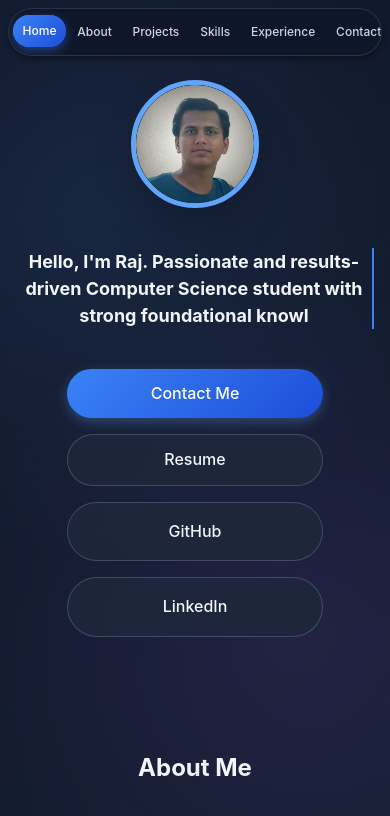
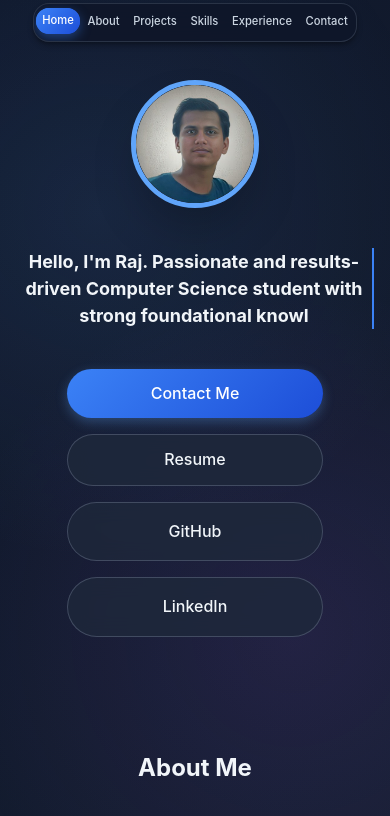
Before and after one commit to rajsingh04/portfolio.github.io, a plain HTML site: page index.html in a window 390 px wide. Shown: the top 816 px of the page. Drawn offline with Linux system fonts and the light colour scheme.

Commit message:
Adjust header and navigation styles for mobile

```diff
--- a/style.css
+++ b/style.css
@@ -1,3 +1,4 @@
+
 /* Complete Portfolio CSS */
 
 * {
@@ -747,22 +748,20 @@ main {
 
 @media (max-width: 480px) {
   .header {
-    padding: 0.5rem;
-    height: 4rem;
+    padding: 0.2rem 0.1rem;
+    height: 2.8rem;
   }
-
   .nav-container {
-    max-width: 98vw;
-    padding: 0.25rem 0.25rem;
+    max-width: 100vw;
+    padding: 0.1rem 0.1rem;
+    border-radius: 1rem;
   }
-
   .nav-list {
-    gap: 0.1rem;
+    gap: 0.05rem;
   }
-
   .nav-link {
-    padding: 0.4rem 0.6rem;
-    font-size: 0.75rem;
+    padding: 0.25rem 0.4rem;
+    font-size: 0.7rem;
   }
 
   .intro-heading {
```
